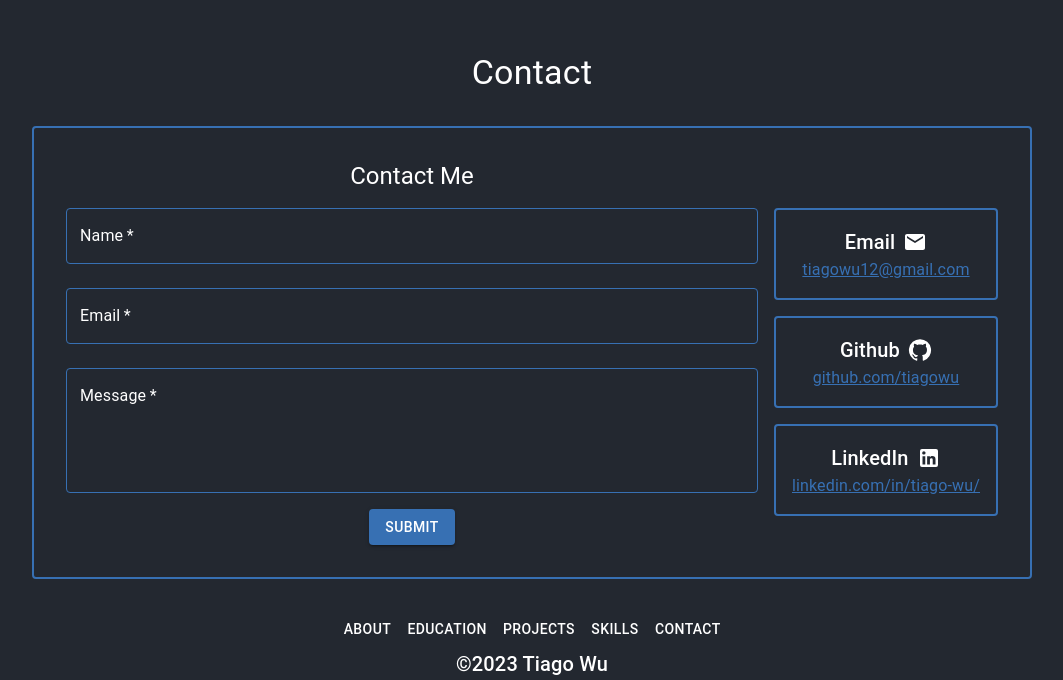
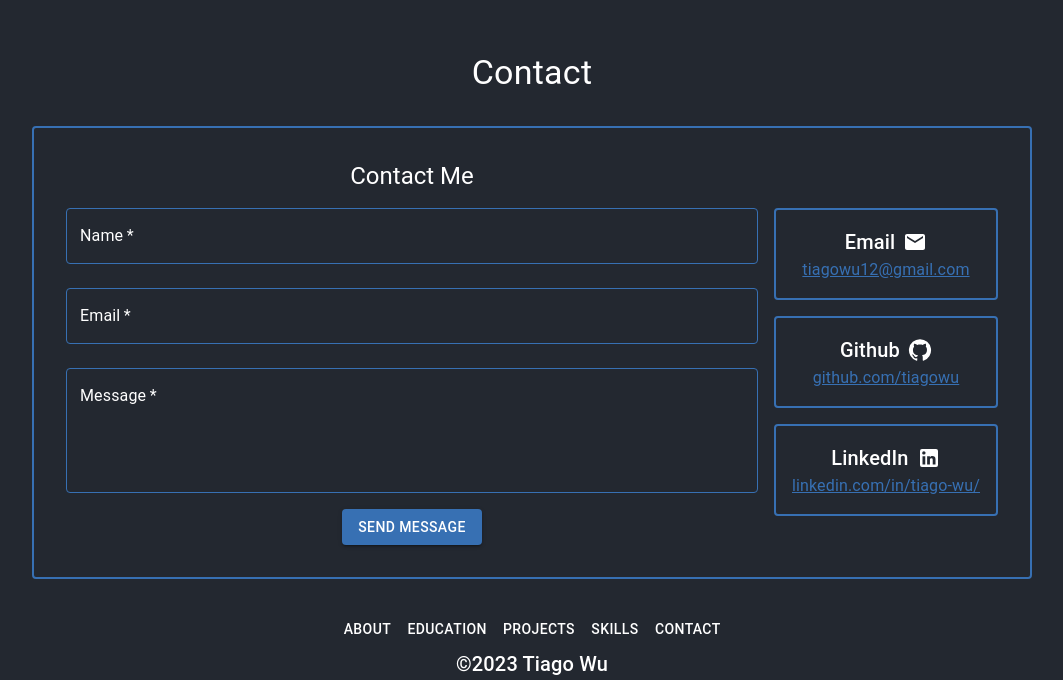
Before and after one commit to tiagowu/portfolio-website, a React (Create React App) app: page / in a window 1280 px wide. Shown: the part 4030-4710 px from the top of the page, without its empty margins (108-1171 px from the left). Built offline with nearby package versions, Linux system fonts and the light colour scheme; no server answers.

Commit message:
Update contact form submit button label

```diff
--- a/src/components/ContactForm.jsx
+++ b/src/components/ContactForm.jsx
@@ -60,7 +60,7 @@ const ContactForm = () => {
         <ContactFormInput label="Message" margin="normal" name="message" value={message} onChange={handleChange} multiline rows={4} required />
         {isFormSubmitted && <ContactFormMessage variant="body1">Message successfully sent!</ContactFormMessage>}
         <ContactFormButton variant="contained" type="submit">
-          Submit
+          Send Message
         </ContactFormButton>
       </form>
     </ContactFormContainer>
```
